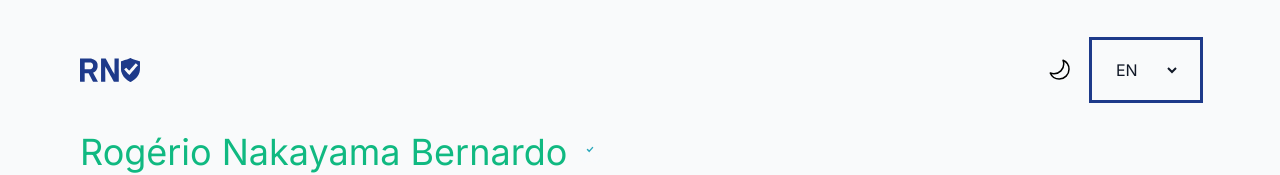
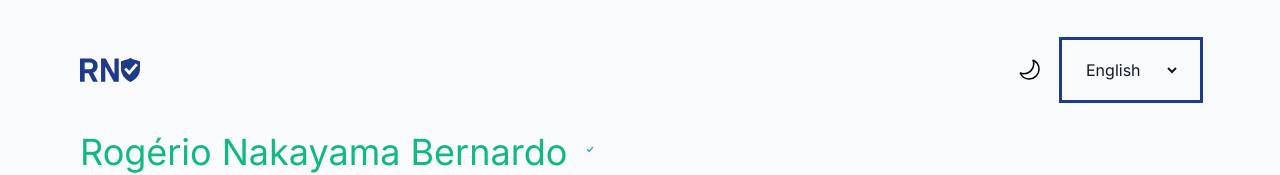
Before and after one commit to Rogerio-N/next-theme-portfolio, a Next.js app: page /en in a window 1280 px wide. Shown: the top 175 px of the page. Built offline with nearby package versions, Linux system fonts and the light colour scheme.

Commit message:
Added aria-label for select

```diff
--- a/messages/en.json
+++ b/messages/en.json
@@ -3,8 +3,10 @@
         "title": "Rogerio Nakayama QA",
         "description": "This is my QA Portfolio, welcome"
     },
+    "Header": {
+        "language_label": "Language:"
+    },
     "Home": {
-        "teste": "English",
         "Badge": {
             "description": "Medal symbol contoured in black tone with a drawing of a right icon in green tone in the middle of the medal"
         },
--- a/messages/pt-BR.json
+++ b/messages/pt-BR.json
@@ -3,8 +3,10 @@
         "title": "Rogerio Nakayama QA",
         "description": "Esse é meu portfolio de QA, seja bem vindo"
     },
+    "Header": {
+        "language_label": "Idioma:"
+    },
     "Home": {
-        "teste": "Portuguese",
         "Badge": {
             "description": "Simbolo de medalha contornado em tom preto com um desenho de um icone de certo em tom verde no meio da medalha"
         },
--- a/src/components/header/LanguagePicker.tsx
+++ b/src/components/header/LanguagePicker.tsx
@@ -1,8 +1,9 @@
 'use client'
 
-import {useLocale} from 'next-intl';
+import {useLocale, useTranslations} from 'next-intl';
 import {usePathname, useRouter} from '@/i18n/navigation';
 import { useParams } from "next/navigation";
+import { useEffect, useState } from 'react';
 
 export default function LanguagePicker() {
 
@@ -10,10 +11,20 @@ export default function LanguagePicker() {
     const pathname = usePathname();
     const router = useRouter();
     const params = useParams();
+    const [mounted, setMounted] = useState(false)
+    const translator = useTranslations('Header')
+
+    useEffect(() => {
+        setMounted(true)
+    }, [])
+
+    if (!mounted) {
+        return null
+    }
 
     function handleLanguageChange(value:string) {
         router.replace(
-            // @ts-expect-error
+            // @ts-expect-error -- TypeScript will validate that only known `params` are used in combination with a given `pathname`. Since the two will always match for the current route, we can skip runtime checks.
             {pathname, params},
             {locale: value}
         )
@@ -22,13 +33,14 @@ export default function LanguagePicker() {
     return (<div className="outline-solid outline-mainact outline-3 px-5 ml-5">
         <select
             value={locale}
+            aria-label={translator("language_label")}
             name="language"
             id="language-picker"
             className="text-textbase bg-transparent align-middle w-full h-full outline-none"
             onChange={(e) => handleLanguageChange(e.target.value)}
         >
-            <option value="pt-BR" className="text-ltext">PT-BR</option>
-            <option value="en" className="text-ltext">EN</option>
+            <option value="pt-BR" className="text-ltext">Português</option>
+            <option value="en" className="text-ltext">English</option>
         </select>
     </div>)
 }
```
